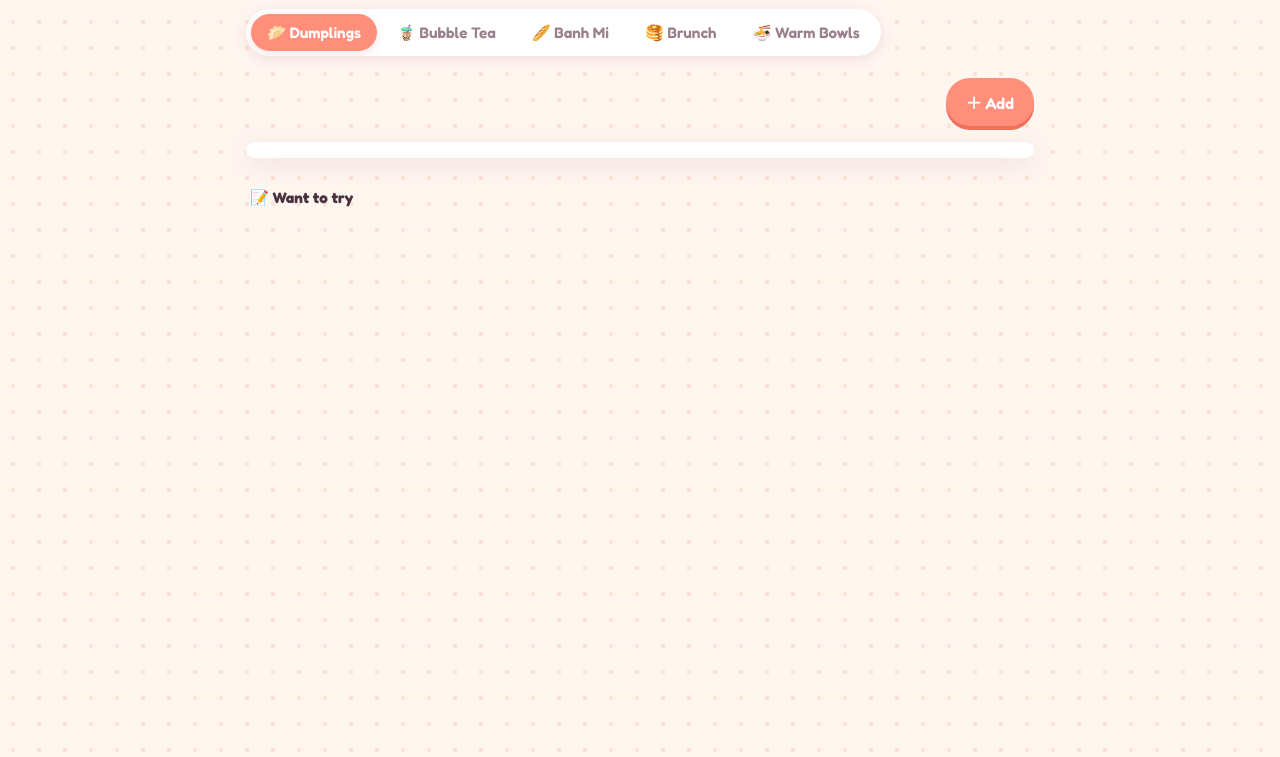
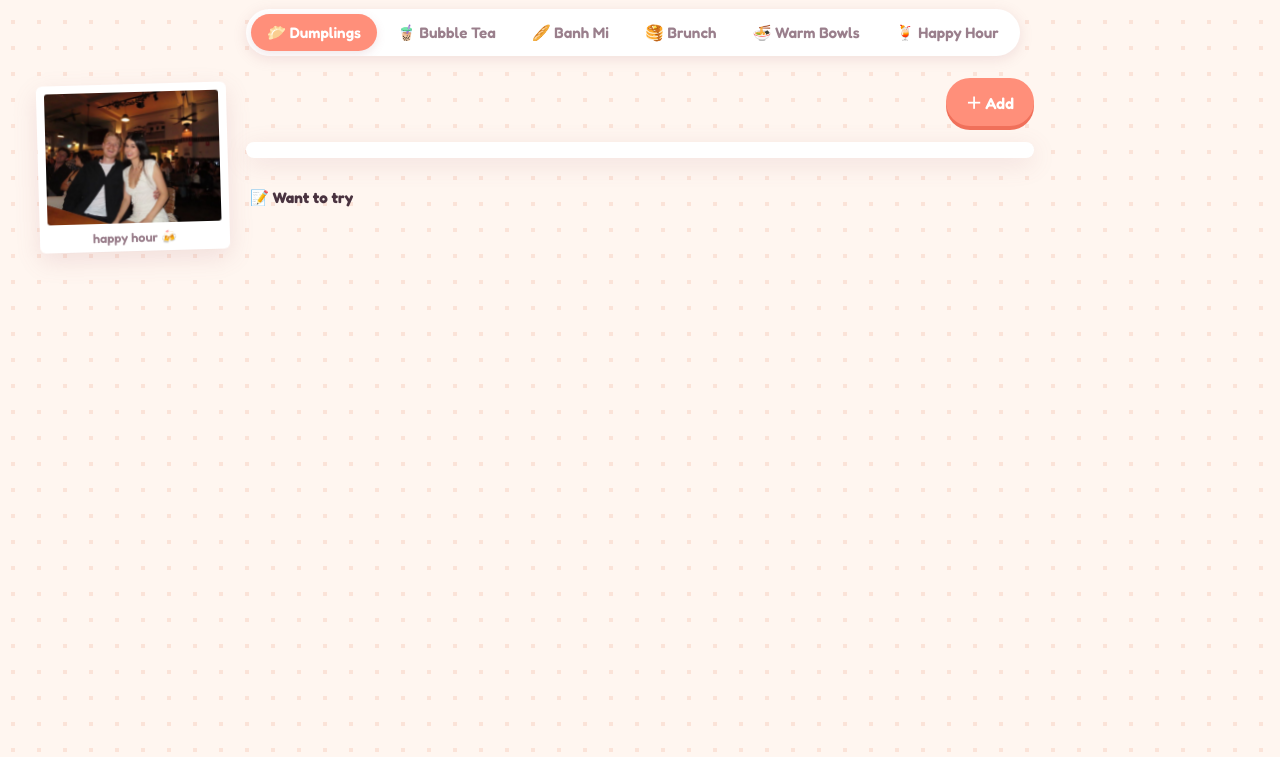
Before and after one commit to lucamilne15/dumpling-boba-index, a plain HTML site: page index.html in a window 1280 px wide. Shown: the part 43-800 px from the top of the page. Drawn offline with Linux system fonts and the light colour scheme.

Commit message:
Add Happy Hour index and floating polaroid photos
Co-Authored-By: Claude Opus 5.5 <noreply@anthropic.com>

```diff
--- a/index.html
+++ b/index.html
@@ -3,7 +3,7 @@
 <head>
   <meta charset="UTF-8">
   <meta name="viewport" content="width=device-width, initial-scale=1.0">
-  <title>The Snack Index 🥟🧋🥖🥞🍜</title>
+  <title>The Snack Index 🥟🧋🥖🥞🍜🍹</title>
   <link rel="preconnect" href="https://fonts.googleapis.com">
   <link rel="preconnect" href="https://fonts.gstatic.com" crossorigin>
   <link href="https://fonts.googleapis.com/css2?family=Fredoka:wght@400;500;600;700&display=swap" rel="stylesheet">
@@ -65,6 +65,15 @@
       --accent-dk: #36948A;
       --accent-lt: #D2F0EB;
     }
+    body.happyhour {
+      --bg:        #FFF2F6;
+      --dot:       #FCDDE8;
+      --soft:      #FFEAF1;
+      --line:      #F7D2DF;
+      --accent:    #E8679A;
+      --accent-dk: #D04E82;
+      --accent-lt: #FFDCE8;
+    }
     * { box-sizing: border-box; margin: 0; padding: 0; }
     body {
       font-family: 'Fredoka', ui-rounded, -apple-system, 'Segoe UI', sans-serif;
@@ -74,6 +83,26 @@
       color: var(--ink); min-height: 100vh; transition: background-color 0.3s;
     }
     button { font-family: inherit; }
+
+    /* Floating polaroids behind the page (photos listed in FLOATERS) */
+    header, main { position: relative; z-index: 1; }
+    .floaters { position: fixed; inset: 0; z-index: 0; pointer-events: none; overflow: hidden; }
+    .floater { position: absolute; width: var(--w, 190px); background: #fff; padding: 8px 8px 28px; border-radius: 6px;
+               box-shadow: 0 8px 24px var(--shadow); transform: rotate(var(--r)); animation: bob var(--d, 7s) ease-in-out var(--delay, 0s) infinite alternate; }
+    .floater img { display: block; width: 100%; aspect-ratio: 4 / 3; object-fit: cover; border-radius: 3px; }
+    .floater span { position: absolute; left: 0; right: 0; bottom: 6px; text-align: center; font-size: 0.8rem; font-weight: 600; color: var(--ink-mid); }
+    @keyframes bob {
+      from { transform: translate(0, 0) rotate(var(--r)); }
+      to   { transform: translate(6px, -16px) rotate(calc(var(--r) * -0.4)); }
+    }
+    @media (prefers-reduced-motion: reduce) { .floater { animation: none; } }
+    @media (max-width: 1100px) { .floater { --w: 130px; opacity: 0.9; } }
+    @media (max-width: 560px)  {
+      .floater { --w: 100px; padding: 5px 5px 18px; opacity: 0.6; }
+      .floater span { display: none; }
+      .floater[data-side="left"]  { margin-left: -56px; }   /* peek in from the screen edge */
+      .floater[data-side="right"] { margin-right: -56px; }
+    }
 
     /* Header */
     header { padding: 14px 16px 0; max-width: 820px; margin: 0 auto; display: flex; align-items: center; justify-content: space-between; gap: 12px; flex-wrap: wrap; }
@@ -204,6 +233,7 @@
   </style>
 </head>
 <body>
+<div class="floaters" id="floaters" aria-hidden="true"></div>
 
 <header>
   <div class="logo"><span id="logo-art"></span>The Snack Index</div>
@@ -213,6 +243,7 @@
     <button onclick="showList('banhmi')" id="nav-banhmi">🥖 Banh Mi</button>
     <button onclick="showList('brunch')" id="nav-brunch">🥞 Brunch</button>
     <button onclick="showList('bowls')" id="nav-bowls">🍜 Warm Bowls</button>
+    <button onclick="showList('happyhour')" id="nav-happyhour">🍹 Happy Hour</button>
   </nav>
 </header>
 
@@ -368,6 +399,18 @@
       <path d="M29 43q3 3 6 0" stroke="#4A3340" stroke-width="2" stroke-linecap="round" fill="none"/>
       <ellipse cx="20" cy="45" rx="3" ry="1.8" fill="#FF9AA8" opacity="0.7"/><ellipse cx="44" cy="45" rx="3" ry="1.8" fill="#FF9AA8" opacity="0.7"/>
     </svg>`,
+    happyhour: `<svg viewBox="0 0 64 64" aria-hidden="true">
+      <ellipse cx="32" cy="59" rx="16" ry="3" fill="#000" opacity="0.07"/>
+      <path d="M40 2l-8 22" stroke="#4A3340" stroke-width="5" stroke-linecap="round"/>
+      <path d="M40 2l-8 22" stroke="#8FD3C7" stroke-width="2.5" stroke-linecap="round"/>
+      <circle cx="49" cy="15" r="9" fill="#FFE38A" stroke="#4A3340" stroke-width="2.5"/>
+      <path d="M49 8v14M42 15h14M44 10l10 10M54 10l-10 10" stroke="#F5C542" stroke-width="1.5"/>
+      <path d="M8 16h48L32 40z" fill="#FF9EBF" stroke="#4A3340" stroke-width="2.5" stroke-linejoin="round"/>
+      <path d="M32 40v15M22 57h20" stroke="#4A3340" stroke-width="2.5" stroke-linecap="round"/>
+      <circle cx="27" cy="23" r="2.2" fill="#4A3340"/><circle cx="37" cy="23" r="2.2" fill="#4A3340"/>
+      <path d="M30 26.5q2 2.5 4 0" stroke="#4A3340" stroke-width="1.8" stroke-linecap="round" fill="none"/>
+      <ellipse cx="22.5" cy="27" rx="2.6" ry="1.5" fill="#FF6F91" opacity="0.6"/><ellipse cx="41.5" cy="27" rx="2.6" ry="1.5" fill="#FF6F91" opacity="0.6"/>
+    </svg>`,
   };
 
   const LISTS = {
@@ -381,7 +424,30 @@
                  place: 'e.g. Bills, Surry Hills', ordered: 'e.g. Ricotta hotcakes, smashed avo, 2 flat whites' },
     bowls:     { title: 'Warm Asian Bowl Index', noun: 'warm bowl', emoji: '🍜', nameLabel: 'Bowl', placeholder: 'e.g. Pho, tonkotsu ramen, katsu curry, laksa',
                  place: 'e.g. Ippudo, Central Park', ordered: 'e.g. Rare beef pho, extra bean sprouts' },
+    happyhour: { title: 'Happy Hour Index', noun: 'happy hour', emoji: '🍹', nameLabel: 'Happy hour', placeholder: 'e.g. $10 spritzes, 4–6pm weekdays',
+                 place: 'e.g. The Glenmore, The Rocks', ordered: 'e.g. 2 Aperol spritzes, a jug of margs, fries' },
   };
+  /* ---- Floating photos: drop a file in floaters/ and add a line here ---- */
+  const FLOATERS = [
+    { src: 'floaters/pub-night.jpg', caption: 'happy hour 🍻' },
+  ];
+  // Spots in the side margins, used in order (photos past the last spot wrap round with an offset)
+  const FLOAT_SLOTS = [
+    { left: '3%',  top: '16%', r: -7 },
+    { right: '3%', top: '52%', r: 6 },
+    { left: '5%',  top: '66%', r: 5 },
+    { right: '4%', top: '12%', r: -5 },
+    { left: '2%',  top: '40%', r: 8 },
+    { right: '2%', top: '80%', r: -8 },
+  ];
+  document.getElementById('floaters').innerHTML = FLOATERS.map((f, i) => {
+    const slot = FLOAT_SLOTS[i % FLOAT_SLOTS.length];
+    const side = slot.left ? `left:${slot.left}` : `right:${slot.right}`;
+    const top = `calc(${slot.top} + ${Math.floor(i / FLOAT_SLOTS.length) * 9}%)`;
+    return `<div class="floater" data-side="${slot.left ? 'left' : 'right'}" style="${side};top:${top};--r:${slot.r}deg;--d:${6 + (i % 3) * 1.5}s;--delay:-${i * 1.3}s">
+      <img src="${f.src}" alt="" loading="lazy">${f.caption ? `<span>${f.caption}</span>` : ''}</div>`;
+  }).join('');
+
   const TIERS = ['S', 'A', 'B', 'C', 'D'];
   const TIER_SCORE = { S: 5, A: 4, B: 3, C: 2, D: 1 };
   const SUGAR = ['0%', '25%', '50%', '75%', '100%'];
```
Also changed, not shown: floaters/pub-night.jpg (added).
